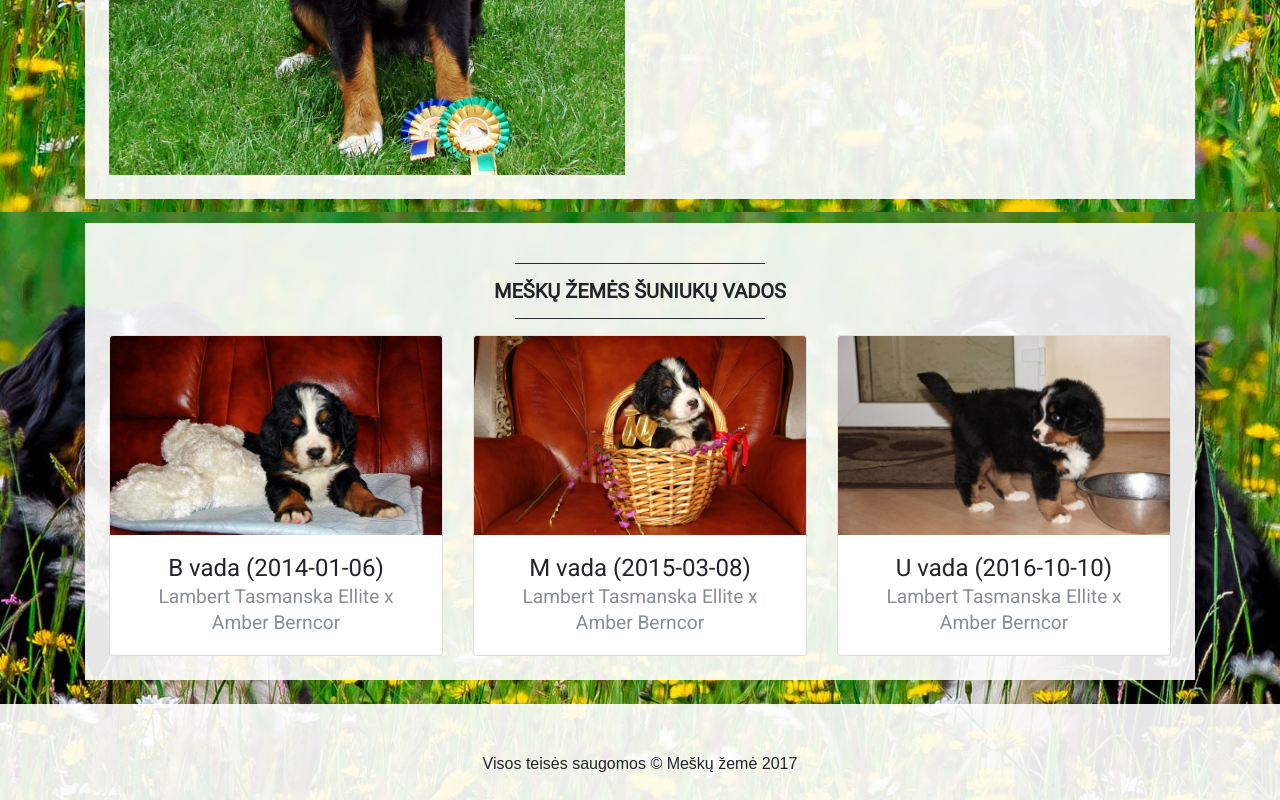
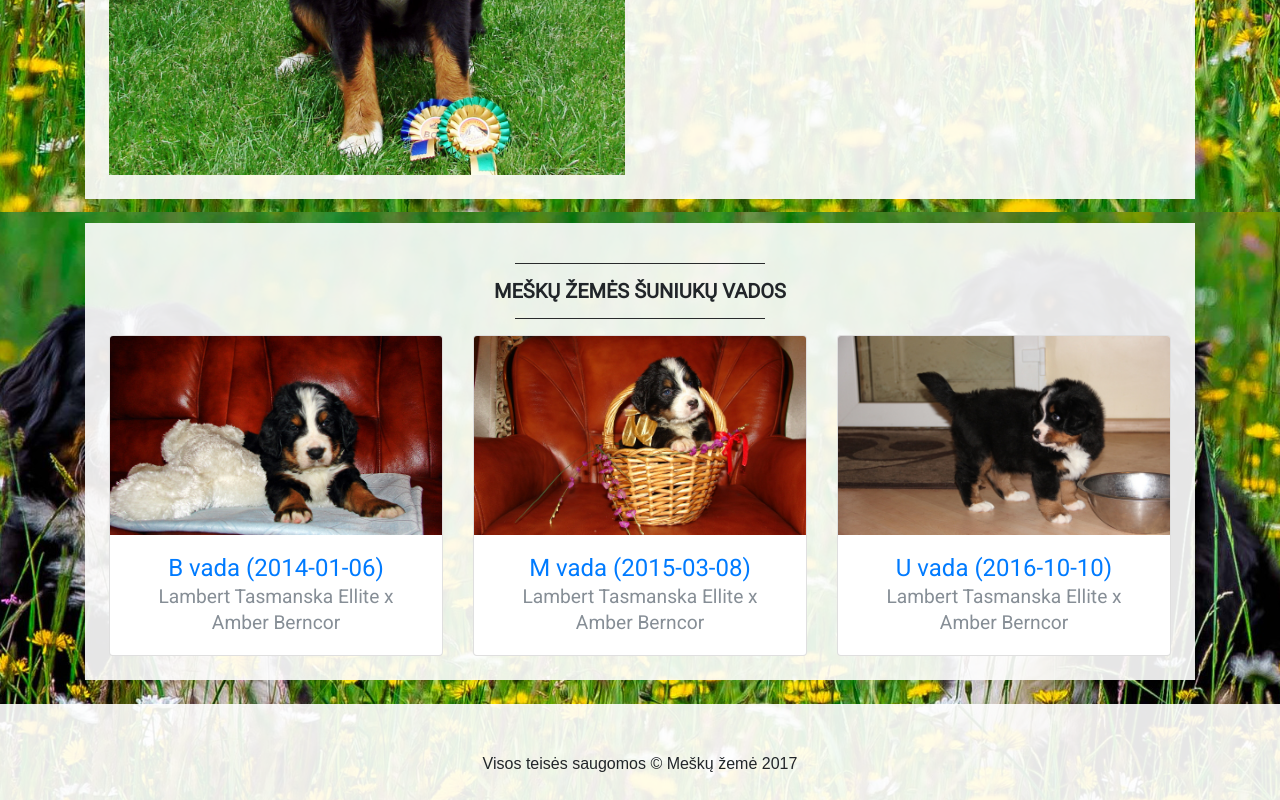
Before and after one commit to meskuzeme/meskuzeme.github.io, a website: page puppies.html in a window 1280 px wide. Shown: the part 1388-2188 px from the top of the page. Drawn offline with nearby package versions, Linux system fonts and the light colour scheme.

Commit message:
suniuku vados

```diff
--- a/puppies.html
+++ b/puppies.html
@@ -114,6 +114,7 @@
       <hr class="divider">
       <div class="row">
         <div class="col-md-4 mb-4 mb-md-0">
+          <a href="b-vada.html">
             <div class="card h-100">
               <img class="card-img-top" src="img/Bvada.jpg" alt="">
               <div class="card-body text-center">
@@ -122,8 +123,10 @@
                 </h4>
               </div>
             </div>
+          </a>
         </div>
         <div class="col-md-4 mb-4 mb-md-0">
+          <a href="m-vada.html">
             <div class="card h-100">
               <img class="card-img-top" src="img/mvada.jpg" alt="">
               <div class="card-body text-center">
@@ -132,8 +135,10 @@
                 </h4>
               </div>
             </div>
+          </a>
         </div>
         <div class="col-md-4">
+          <a href="u-vada.html">
             <div class="card h-100">
               <img class="card-img-top" src="img/uvada.JPG" alt="">
               <div class="card-body text-center">
@@ -142,6 +147,7 @@
                 </h4>
               </div>
             </div>
+          </a>
         </div>
       </div>
     </div>
```
Lines whose indentation alone changed are shown as unchanged.
